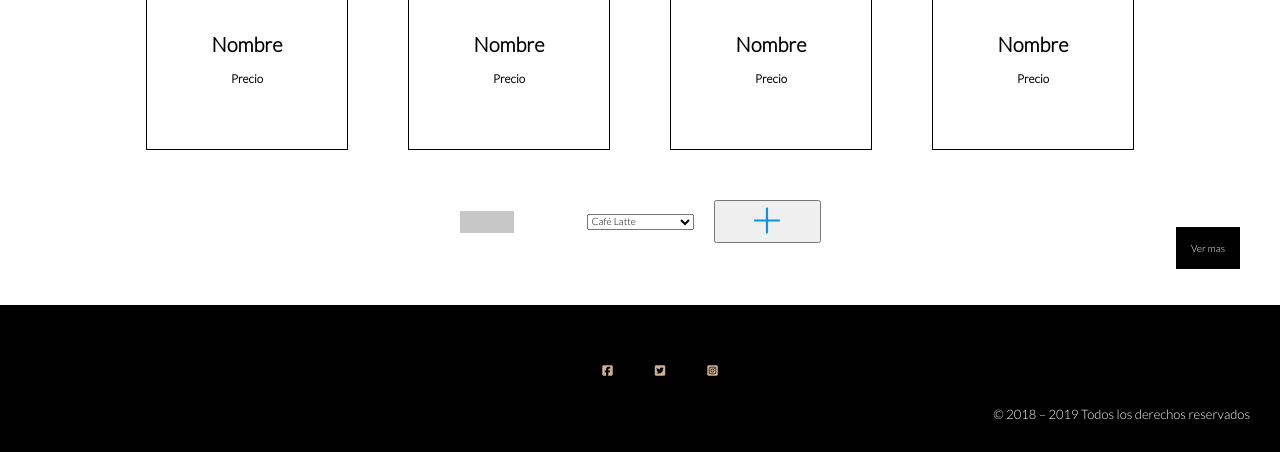
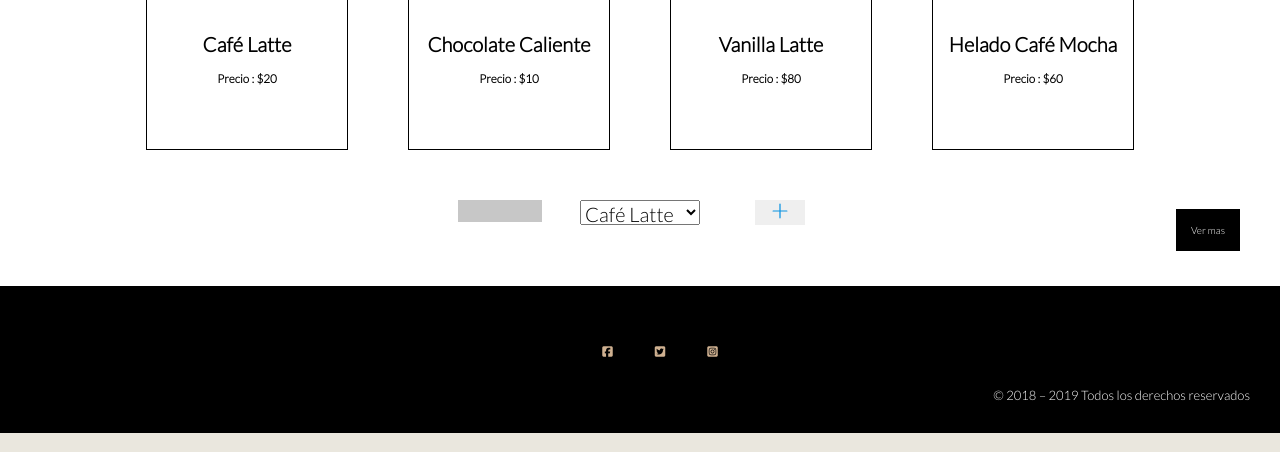
Before and after one commit to marcknova/Cafeteria1.1, a PHP site: page / in a window 1280 px wide. Shown: the part 1703-2155 px from the top of the page. Run offline with PHP 8.4, Linux system fonts and the light colour scheme; some libraries are stand-ins or nearby versions.

Commit message:
actualizacion de tamaño del select

```diff
--- a/css/style.css
+++ b/css/style.css
@@ -181,9 +181,14 @@ h3{
 .agregar{
     margin: 0;
 }
+.agregar button{
+    width: 5rem;
+    border: none;
+    align-items: center;
+}
 .agregar img{
-    width: 5rem;
-    height: 3.5rem;
+    width: 2rem;
+    height: 2rem;
     margin: 0;
 }
 .factura{
@@ -220,7 +225,7 @@ h3{
 
     border: none;
     background-color: #c7c7c7;
-    width: 5rem;
+    width: 8rem;
     height: 2rem;
     font-size: 2rem;
     text-align: center;
@@ -229,14 +234,19 @@ h3{
     display: grid;
     grid-template-columns: repeat(3, 1fr);
     gap: 2rem;
-    align-items: center;
+   justify-items: center;
 }
 .gridFactura{
     display: grid;
     grid-template-columns: repeat(2, 1fr);
     gap: 2rem;
     grid-template-rows: repeat(3, 1fr);
+    font-size: 2rem;
     justify-items: center;
+}
+select{
+    width: 12rem;
+    height: 2.5rem;
     font-size: 2rem;
 }
 .total{
--- a/index.html
+++ b/index.html
@@ -109,8 +109,8 @@
                 </div>
                 <div class="footer-card">
 
-                    <h2>Nombre</h2>
-                    <h3>Precio</h3>
+                    <h2>Café Latte</h2>
+                    <h3>Precio : $20</h3>
 
                 </div>
             </div>
@@ -119,8 +119,8 @@
                     <img src="img/cards/pexels-dima-valkov-3740197.jpg" alt="">
                 </div>
                 <div class="footer-card">
-                    <h2>Nombre</h2>
-                    <h3>Precio</h3>
+                    <h2>Chocolate Caliente</h2>
+                    <h3>Precio : $10</h3>
 
                 </div>
             </div>
@@ -129,8 +129,8 @@
                     <img src="img/como-preparar-cafe-colombiano-758887.jpg" alt="">
                 </div>
                 <div class="footer-card">
-                    <h2>Nombre</h2>
-                    <h3>Precio</h3>
+                    <h2>Vanilla Latte</h2>
+                    <h3>Precio : $80</h3>
 
                 </div>
             </div>
@@ -139,8 +139,8 @@
                     <img src="img/cards/pexels-dima-valkov-3740197.jpg" alt="">
                 </div>
                 <div class="footer-card">
-                    <h2>Nombre</h2>
-                    <h3>Precio</h3>
+                    <h2>Helado Café Mocha</h2>
+                    <h3>Precio : $60</h3>
 
                 </div>
             </div>
```
